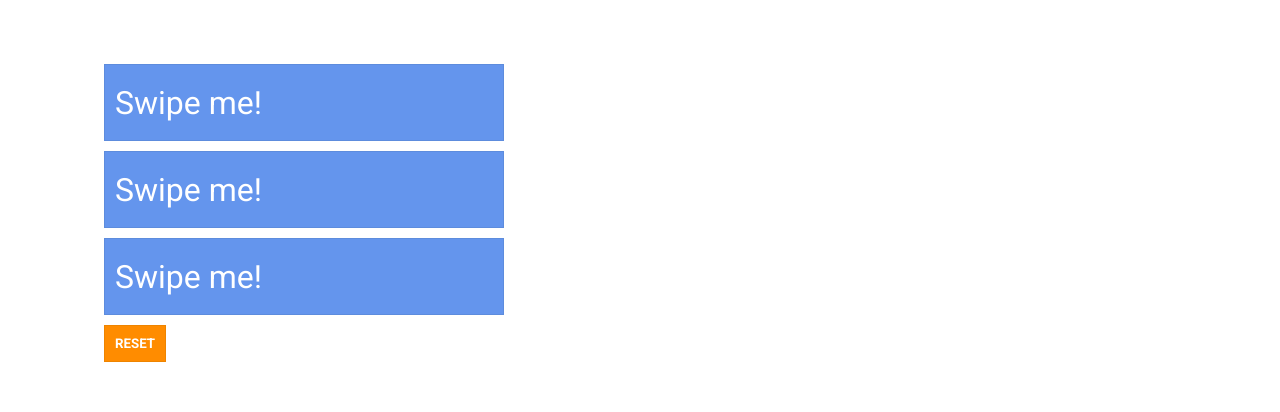
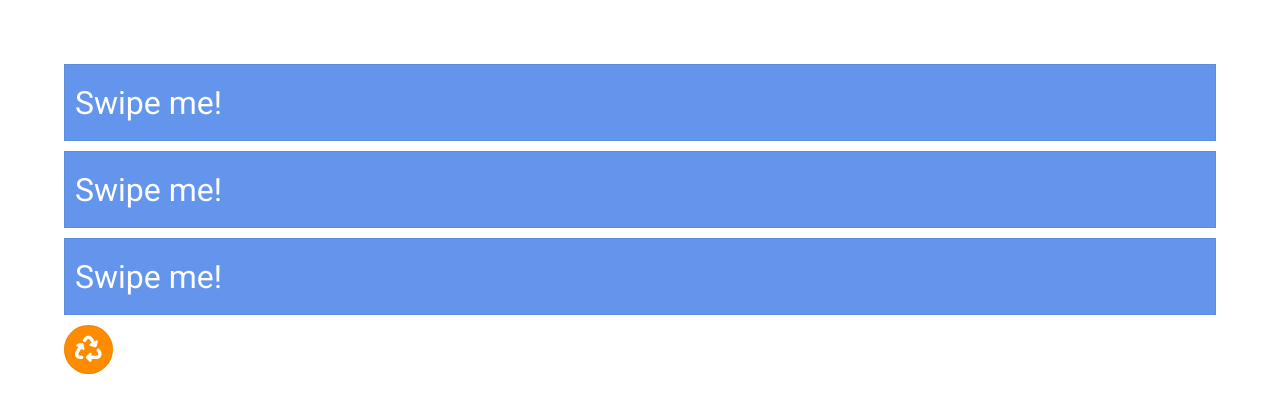
Before and after one commit to orindholt/swipe-to-del, a website: page index.html in a window 1280 px wide. Drawn offline with Linux system fonts and the light colour scheme.

Commit message:
Add animations and user-friendly ui

```diff
--- a/css/style.css
+++ b/css/style.css
@@ -12,14 +12,11 @@
 
 body {
     padding: 5%;
-    max-width: 1200px;
-    margin: 0 auto;
     font-family: var(--font);
 }
 
 .swipe-box {
     border: 1px solid #0101;
-    max-width: 400px;
     width: 100%;
     display: grid;
     grid-template-columns: 2fr 1fr;
@@ -43,7 +40,7 @@ body {
     grid-area: 1/2/2/3;
     justify-self: end;
     background-color: crimson;
-    font-size: 1em;
+    font-size: 1.25em;
     font-weight: 700;
     justify-content: center;
 }
@@ -52,10 +49,12 @@ body {
     grid-area: 1/1/2/3;
     background-color: cornflowerblue;
     padding: 10px;
+    transition: transform 0.15s;
 }
 
 #reset {
     border: 1px solid #0101;
+    border-radius: 50%;
     padding: 10px;
     background-color:darkorange;
     color: white;
--- a/index.html
+++ b/index.html
@@ -5,6 +5,7 @@
     <meta http-equiv="X-UA-Compatible" content="IE=edge">
     <meta name="viewport" content="width=device-width, initial-scale=1.0">
     <title>Swipe to Delete</title>
+    <script src="https://kit.fontawesome.com/a2dfdd7eaf.js" crossorigin="anonymous"></script> <!-- fontawesome script -->
     <link rel="stylesheet" href="./css/style.css">
     <link rel="preconnect" href="https://fonts.googleapis.com">
     <link rel="preconnect" href="https://fonts.gstatic.com" crossorigin>
@@ -12,18 +13,18 @@
 </head>
 <body>
     <div class="swipe-box" id="swipe-box">
-        <button class="del-btn">Delete</button>
+        <button class="del-btn"><i class="fas fa-trash"></i></button>
         <p class="swipe-text" id="swipe-element">Swipe me!</p>
     </div>
     <div class="swipe-box" id="swipe-box">
-        <button class="del-btn">Delete</button>
+        <button class="del-btn"><i class="fas fa-trash"></i></button>
         <p class="swipe-text" id="swipe-element">Swipe me!</p>
     </div>
     <div class="swipe-box" id="swipe-box">
-        <button class="del-btn">Delete</button>
+        <button class="del-btn"><i class="fas fa-trash"></i></button>
         <p class="swipe-text" id="swipe-element">Swipe me!</p>
     </div>
-    <button id="reset">RESET</button>
+    <button id="reset"><i class="fas fa-recycle fa-2x"></i></button>
     <script src="./js/script.js"></script>
 </body>
 </html>
--- a/js/script.js
+++ b/js/script.js
@@ -2,7 +2,6 @@ const swipeElement = document.querySelectorAll(".swipe-text");
 
 let touchCordStart;
 let touchCordMove;
-
 
 swipeElement.forEach(element => {
     let childrenWidth = element.previousElementSibling.offsetWidth;
@@ -13,7 +12,7 @@ swipeElement.forEach(element => {
 
     element.addEventListener("touchmove", (e) => {
         touchCordMove = Math.floor(e.touches[0].clientX);
-        //move
+        // move functionality
         if(touchCordMove < touchCordStart
         && touchCordMove > touchCordStart-childrenWidth){
             e.target.style.transform = `translateX(${touchCordMove-touchCordStart}px)`;
@@ -21,11 +20,11 @@ swipeElement.forEach(element => {
     });
 
     element.addEventListener("touchend", (e) => {
-        if(touchCordMove < touchCordStart-childrenWidth){
-            //reset to del
+        if(touchCordMove < touchCordStart-(childrenWidth / 2)){
+            // snap to child
             e.target.style.transform = `translateX(-${childrenWidth}px)`;
         } else {
-            //reset to 0
+            // snap to 0
             e.target.style.transform = "translateX(0px)";
         }
     });
@@ -35,6 +34,7 @@ swipeElement.forEach(element => {
     });
 });
 
+// reset button
 document.querySelector("#reset").addEventListener("click", ()=>{
     swipeElement.forEach(element => {
         element.parentElement.style.display = "";
```
